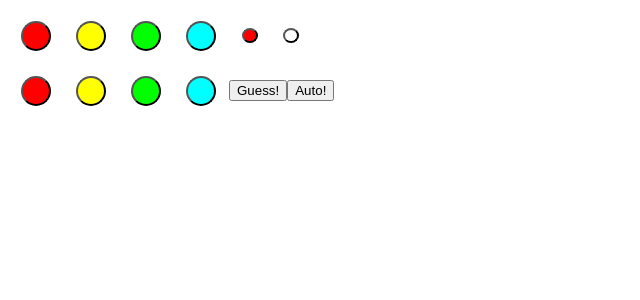
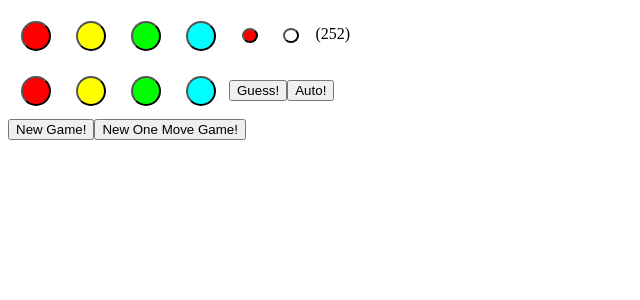
Before and after one commit to wcyuan/react-ts-mastermind, a React (Create React App) app: page / in a window 1280 px wide. Both pictures are taken after a click on the button "Guess!". Shown: the top 300 px of the page, without its empty margins (0-640 px from the left). Built offline with nearby package versions, Linux system fonts and the light colour scheme.

Commit message:
Add new game, new one-move game buttons
Also, display the number of possibilities left after each guess

```diff
--- a/src/index.tsx
+++ b/src/index.tsx
@@ -39,7 +39,7 @@ function Row(props) {
   for (let ii = 0; ii < props.result.partial; ii++) {
     items.push(<EvalPeg color="white" key={"partial"+ii} />)
   }
-  return (<div>{items}</div>);
+  return (<div>{items} ({props.num_left})</div>);
 }
 
 class NextGuessRow extends Component {
@@ -134,15 +134,55 @@ class GameUI extends Component {
       auto: new mastermind.AutoPlayer(game),
     };
   }
+  updateHistory(game, auto, secret, guess, history) {
+    let result = game.check_guess(
+      guess, secret);
+    history.push([guess, result]);
+    let num_left = auto.get_num_possible_guesses(history);
+    history[history.length-1].push(num_left);
+    return history;
+  }
   handleNewGuess(guess) {
-    let history = this.state.history.slice();
-    let result = this.state.game.check_guess(
-      guess, this.state.secret);
-    history.push([guess, result]);
-    this.setState({history: history});
+    this.setState({
+      history: this.updateHistory(
+        this.state.game,
+        this.state.auto,
+        this.state.secret,
+        guess,
+        this.state.history.slice())});
   }
   getAutoGuess() {
     return this.state.auto.make_guess(this.state.history);
+  }
+  newGame() {
+    this.setState({
+      secret: this.state.game.get_random_guess(),
+      history: [],
+    });
+  }
+  newOneMoveGame() {
+    while(true) {
+      const secret = this.state.game.get_random_guess();
+      const history = [];
+      let num_left = 2;
+      while(num_left > 1) {
+        const guess = this.state.auto.make_guess(history);
+        this.updateHistory(
+          this.state.game,
+          this.state.auto,
+          secret,
+          guess,
+          history);
+        num_left = history[history.length-1][2];
+      }
+      if (history[history.length-1][1].exact !=  this.state.game.width) {
+        this.setState({
+          secret: secret,
+          history: history,
+        })
+        return;
+      }
+    }
   }
   render() {
     const past_guesses = [];
@@ -152,7 +192,8 @@ class GameUI extends Component {
          key={ii}
          game={this.state.game}
          guess={this.state.history[ii][0]}
-         result={this.state.history[ii][1]} />
+         result={this.state.history[ii][1]}
+         num_left={this.state.history[ii][2]} />
       );
     }
     console.log(this.state.history);
@@ -165,6 +206,12 @@ class GameUI extends Component {
        auto={this.getAutoGuess.bind(this)}
        onSubmit={this.handleNewGuess.bind(this)}
        />
+      <button onClick={() => this.newGame()}>
+       New Game!
+      </button>
+      <button onClick={() => this.newOneMoveGame()}>
+       New One Move Game!
+      </button>
       </div>
     );
   }
@@ -184,20 +231,6 @@ class App extends Component<AppProps, AppState> {
         <GameUI width={4} num_pegs={6} />
       </div>
     );
-    /*
-
-let g = new mastermind.Game();
-let r = g.check_guess(['1', '1', '3', '4'], ['1', '1', '2', '2']);
-console.log(g.zip(['1', '2', '3', '4'], ['1', '1', '2', '2']));
-console.log("" + r.exact + ", " + r.partial);
-g.play(mastermind.MaybeAutoPlayer);
-//console.log(g.get_all_valid_guesses());
-let p = new mastermind.AutoPlayer(g);
-console.log(p.get_possible_guesses(
-  [[['1', '1', '3', '3'], new mastermind.Result(3, 0)]]));
-
-//console.log(p.get_possible_guesses([]));
-    */
   }
 }
 
```
